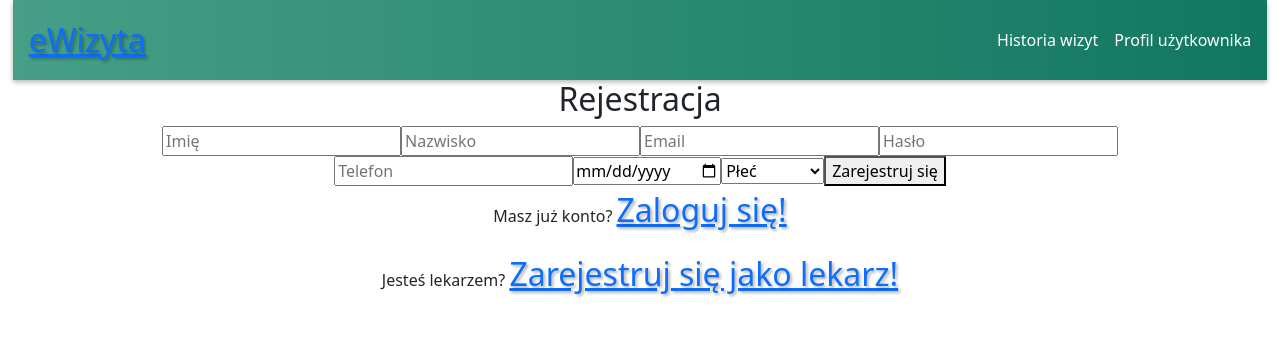
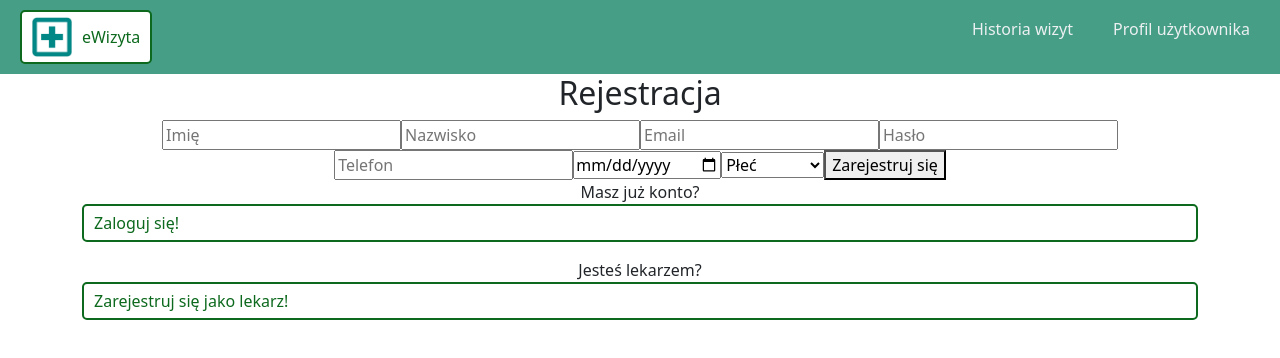
Before and after one commit to harikiriki/eWizyta_WEB, a React (Create React App) app: page /register in a window 1280 px wide. Shown: the top 358 px of the page. Built offline with nearby package versions, Linux system fonts and the light colour scheme; no server answers; the database is empty; sample sign-in values are in the browser's storage.

Commit message:
added patient schedule

```diff
--- a/src/components/App.js
+++ b/src/components/App.js
@@ -14,6 +14,7 @@ import ChangePassword from "./ChangePassword";
 import RegisterDoctor from "./RegisterDoctor";
 import History from "./History";
 import DoctorDetails from "./DoctorDetails";
+import PatientSchedule from "./PatientSchedule";
 
 function App() {
     return (
@@ -33,6 +34,7 @@ function App() {
                         <Route path="/change-password" element={<ChangePassword />} />
                         <Route path="/history" element={<History />} />
                         <Route path="/doctor/:doctorId" element={<DoctorDetails />} />
+                        <Route path="/schedule" element={<PatientSchedule />} />
 
 
                     </Routes>
--- a/src/components/Home.js
+++ b/src/components/Home.js
@@ -227,7 +227,8 @@ function Home() {
     } else if (userType === 'patient') {
         return (
             <div>
-                <h1>Strona pacjenta</h1>
+                <h2>Znajdź lekarza i umów wizytę w kilka chwil!</h2>
+                <h5>Skorzystaj z wyszukiwarki, aby znaleźć lekarza o wybranej przez siebie specjalizacji.</h5>
                 <div className="search-bar">
                     <input
                         type="text"
--- a/src/components/NavBar.js
+++ b/src/components/NavBar.js
@@ -1,13 +1,37 @@
+import React, { useState, useEffect } from 'react';
 import '../styles/navbarStyle.css';
-import {Link, useMatch, useResolvedPath} from "react-router-dom"
-import {useAuth} from "../auth/AuthContext";
+import { Link, useMatch, useResolvedPath } from 'react-router-dom';
+import { useAuth } from '../auth/AuthContext';
+import { database } from '../firebaseConfig/Firebase';
+import logo from '../logo.png';
 
 export default function Navbar() {
     const { currentUser } = useAuth();
+    const [userRole, setUserRole] = useState('');
+
+    useEffect(() => {
+        if (currentUser) {
+            // Sprawdź, czy użytkownik jest lekarzem
+            database.ref(`Doctors/${currentUser.uid}`).once('value', snapshot => {
+                if (snapshot.exists()) {
+                    setUserRole('doctor');
+                } else {
+                    // Jeśli nie jest lekarzem, sprawdź czy jest pacjentem
+                    database.ref(`Users/${currentUser.uid}`).once('value', snapshot => {
+                        if (snapshot.exists()) {
+                            setUserRole('patient');
+                        }
+                    });
+                }
+            });
+        }
+    }, [currentUser]);
 
     return (
         <nav className="navbar">
-            <Link to="/" className="site-title">eWizyta</Link>
+            <Link to="/" className="site-title">
+                <img src={logo} alt="Logo" style={{ height: '40px', marginRight: '10px' }} />
+                eWizyta</Link>
             <ul className="nav-links">
                 {!currentUser && (
                     <>
@@ -18,6 +42,7 @@ export default function Navbar() {
                 )}
                 {currentUser && (
                     <>
+                        {userRole === 'patient' && <CustomLinkItem to="/schedule">Terminarz</CustomLinkItem>}
                         <CustomLinkItem to="/history">Historia wizyt</CustomLinkItem>
                         <CustomLinkItem to="/user-profile">Profil użytkownika</CustomLinkItem>
                     </>
@@ -32,14 +57,8 @@ function CustomLinkItem({ to, children, ...props }) {
     const isActive = useMatch({ path: resolvedPath.pathname, end: true });
 
     return (
-        <li className={isActive && isActive.pathname === resolvedPath.pathname ? "active" : ""}>
-            <CustomLink to={to} {...props}>
-                {children}
-            </CustomLink>
+        <li className={isActive ? "active" : ""}>
+            <Link to={to} {...props}>{children}</Link>
         </li>
     );
 }
-
-function CustomLink({ to, children, ...props }) {
-    return <Link to={to} {...props}>{children}</Link>;
-}
--- /dev/null
+++ b/src/components/PatientSchedule.js
@@ -0,0 +1,123 @@
+import React, { useState, useEffect } from 'react';
+import { useNavigate } from 'react-router-dom';
+import { database } from '../firebaseConfig/Firebase';
+import { useAuth } from '../auth/AuthContext';
+import { Calendar, momentLocalizer } from 'react-big-calendar';
+import moment from 'moment';
+import 'react-big-calendar/lib/css/react-big-calendar.css';
+
+moment.locale('pl');
+const localizer = momentLocalizer(moment);
+
+const PatientSchedule = () => {
+    const { currentUser } = useAuth();
+    const navigate = useNavigate();
+    const [appointments, setAppointments] = useState([]);
+    const [selectedEvent, setSelectedEvent] = useState(null); // Stan dla wybranego wydarzenia
+    const [modalOpen, setModalOpen] = useState(false); // Stan dla modalu
+
+    useEffect(() => {
+        if (currentUser) {
+            const appointmentsRef = database.ref(`Users/${currentUser.uid}/appointments`);
+            appointmentsRef.on('value', snapshot => {
+                const appointmentsData = snapshot.val();
+                if (appointmentsData) {
+                    const formattedAppointments = Object.keys(appointmentsData).map(key => {
+                        const { dateTime, doctorName, price, address, doctorId } = appointmentsData[key];
+                        return {
+                            id: key, // Przechowujemy klucz Firebase jako id wizyty
+                            doctorId, // Zapisujemy doctorId dla każdego wydarzenia
+                            title: `Wizyta u Lek. ${doctorName} - cena: ${price}, adres: ${address}`,
+                            start: moment(dateTime, 'DD/MM/YYYY HH:mm').toDate(),
+                            end: moment(dateTime, 'DD/MM/YYYY HH:mm').add(30, 'minutes').toDate(),
+                        };
+                    });
+                    setAppointments(formattedAppointments);
+                }
+            });
+
+            return () => appointmentsRef.off(); // Detach listener on unmount
+        } else {
+            navigate('/login');
+        }
+    }, [currentUser, navigate]);
+
+    const handleEventSelection = (event) => {
+        setSelectedEvent(event);
+        setModalOpen(true);
+    };
+
+    const handleCancelAppointment = () => {
+        if (window.confirm('Czy na pewno chcesz odwołać tę wizytę?')) {
+            const appointmentRef = database.ref(`Users/${currentUser.uid}/appointments/${selectedEvent.id}`);
+
+            // Upewnij się, że doctorId istnieje przed próbą aktualizacji
+            if (selectedEvent.doctorId) {
+                const doctorAppointmentRef = database.ref(`Doctors/${selectedEvent.doctorId}/appointments/${selectedEvent.id}`);
+
+                // Usuń wizytę z konta pacjenta
+                appointmentRef.remove().then(() => {
+                    // Wyczyść dane pacjenta z wizyty lekarza i ustaw status na wolny
+                    doctorAppointmentRef.update({
+                        patientId: "",
+                        patientName: "",
+                        free: true,
+                    });
+                    // Odśwież kalendarz wizyt
+                    setAppointments(appointments.filter(appointment => appointment.id !== selectedEvent.id));
+                    setSelectedEvent(null);
+                    setModalOpen(false);
+                    alert('Wizyta została odwołana.');
+                }).catch(error => {
+                    alert('Nie udało się odwołać wizyty, spróbuj ponownie.');
+                    console.error('Error cancelling appointment:', error);
+                });
+            } else {
+                console.error('Brak doctorId dla wybranej wizyty');
+                alert('Wystąpił błąd podczas odwoływania wizyty. Prosimy spróbować ponownie.');
+            }
+        }
+    };
+
+
+    return (
+        <div>
+            <h2>Twój kalendarz wizyt</h2>
+            <Calendar
+                localizer={localizer}
+                events={appointments}
+                startAccessor="start"
+                endAccessor="end"
+                style={{ height: '80vh' }}
+                onSelectEvent={handleEventSelection}
+                messages={{
+                    allDay: 'Cały dzień',
+                    previous: 'Poprzedni',
+                    next: 'Następny',
+                    today: 'Dziś',
+                    month: 'Miesiąc',
+                    week: 'Tydzień',
+                    day: 'Dzień',
+                    agenda: 'Agenda',
+                    date: 'Data',
+                    time: 'Czas',
+                    event: 'Wydarzenie',
+                    noEventsInRange: 'Brak wizyt w tym zakresie.',
+                }}
+            />
+
+            {/* Modal dla szczegółów wydarzenia */}
+            {modalOpen && selectedEvent && (
+                <div>
+                    <h3>Szczegóły wizyty:</h3>
+                    <p>{selectedEvent.title}</p>
+                    <p>Data i czas: {moment(selectedEvent.start).format('LLLL')}</p>
+                    <button onClick={handleCancelAppointment}>Odwołaj wizytę</button>
+                    <button onClick={() => setModalOpen(false)}>Zamknij</button>
+                </div>
+            )}
+        </div>
+    );
+};
+
+export default PatientSchedule;
--- a/src/styles/navbarStyle.css
+++ b/src/styles/navbarStyle.css
@@ -1,131 +1,53 @@
-/*!*{*!*/
-/*!*    box-sizing: border-box;*!*/
-/*!*}*!*/
-/*!*body {*!*/
-/*!*    margin: 0;*!*/
-/*!*}*!*/
-
-/*!*.nav {*!*/
-/*!*    background-color: #0c691d;*!*/
-/*!*    color: white;*!*/
-/*!*    display: flex;*!*/
-/*!*    justify-content: space-between;*!*/
-/*!*    align-items: center;*!*/
-/*!*    gap: 2rem;*!*/
-/*!*    padding: 0 1rem;*!*/
-/*!*}*!*/
-/*!*.site-title {*!*/
-/*!*    font-size: 3rem;*!*/
-/*!*}*!*/
-
-/*!*.nav ul {*!*/
-/*!*    padding: 0;*!*/
-/*!*    margin: 0;*!*/
-/*!*    list-style: none;*!*/
-/*!*    display: flex;*!*/
-/*!*    gap: 1rem;*!*/
-
-/*!*}*!*/
-
-/*!*.nav a {*!*/
-/*!*    color: inherit;*!*/
-/*!*    text-decoration: none;*!*/
-/*!*}*!*/
-
-/*body {*/
-/*    margin: 0;*/
-/*    font-family: Arial, sans-serif;*/
-/*}*/
-
-/*.nav {*/
-/*    background: linear-gradient(to right, rgba(24, 134, 104, 0.8), #12775f);*/
-/*    color: white;*/
-/*    display: flex;*/
-/*    justify-content: space-between;*/
-/*    align-items: center;*/
-/*    padding: 1rem;*/
-/*    border-bottom-left-radius: 10px;*/
-/*    border-bottom-right-radius: 10px;*/
-/*    box-shadow: 0px 2px 5px 0px rgba(0,0,0,0.3);*/
-/*}*/
-
-/*.site-title {*/
-/*    font-size: 2rem;*/
-/*    text-shadow: 2px 2px 3px rgba(0,0,0,0.3);*/
-/*}*/
-
-/*.nav ul {*/
-/*    padding: 0;*/
-/*    margin: 0;*/
-/*    list-style: none;*/
-/*    display: flex;*/
-/*    gap: 1rem;*/
-/*}*/
-
-/*.nav a {*/
-/*    color: inherit;*/
-/*    text-decoration: none;*/
-/*    transition: color 0.3s ease;*/
-/*}*/
-
-/*.nav a:hover {*/
-/*    color: #f0f0f0;*/
-/*}*/
-
-/*!* Dodatkowy styl dla przycisków lub innych interaktywnych elementów *!*/
-/*.button {*/
-/*    background-color: #ff5722;*/
-/*    color: white;*/
-/*    padding: 0.5rem 1rem;*/
-/*    border: none;*/
-/*    border-radius: 5px;*/
-/*    cursor: pointer;*/
-/*    transition: background-color 0.3s ease;*/
-/*}*/
-
-/*.button:hover {*/
-/*    background-color: #ff7043;*/
-/*}*/
-
-/* NavbarStyle.css */
-
 .navbar {
-    width: 98%;
-    background: linear-gradient(to right, rgba(24, 134, 104, 0.8), #12775f);
-    color: white;
     display: flex;
     justify-content: space-between;
     align-items: center;
-    padding: 1rem;
-    box-shadow: 0px 2px 5px 0px rgba(0, 0, 0, 0.3);
-    position: sticky;
-    top: 0;
-    z-index: 100;
+    background-color: rgba(24, 134, 104, 0.8);
+    padding: 10px 20px;
 }
 
 .site-title {
-    font-size: 2rem;
-    text-shadow: 2px 2px 3px rgba(0, 0, 0, 0.3);
+    display: flex;
+    align-items: center;
+    background-color: #ffffff;
+    border: 2px solid rgb(12, 105, 29);
+    color: rgb(12, 105, 29);
+    text-decoration: none;
+    padding: 5px 10px;
+    border-radius: 5px;
+}
+
+.site-title img {
+    height: 30px;
+    margin-right: 10px;
 }
 
 .nav-links {
-    padding: 0;
-    margin: 0;
     list-style: none;
     display: flex;
-    gap: 1rem;
+    gap: 20px;
+    align-items: center;
 }
 
-.nav-links li {
-    margin: 0;
+.nav-links li a {
+    text-decoration: none;
+    color: #ecf0f1;
+    padding: 5px 10px;
+    transition: background-color 0.3s ease;
 }
 
-.nav-links a {
-    color: inherit;
-    text-decoration: none;
-    transition: color 0.3s ease;
+.nav-links li a:hover {
+    background-color: rgb(12, 105, 29);
+    border-radius: 5px;
 }
 
-.nav-links a:hover {
-    color: #f0f0f0;
+/* Dla małych ekranów */
+@media (max-width: 768px) {
+    .nav-links {
+        display: none; /* Możesz zmienić to na flex, jeśli chcesz, aby były widoczne */
+    }
 }
+
+.active {
+    background-color: #065716;
+}
```
Also changed, not shown: src/logo.png (added).
